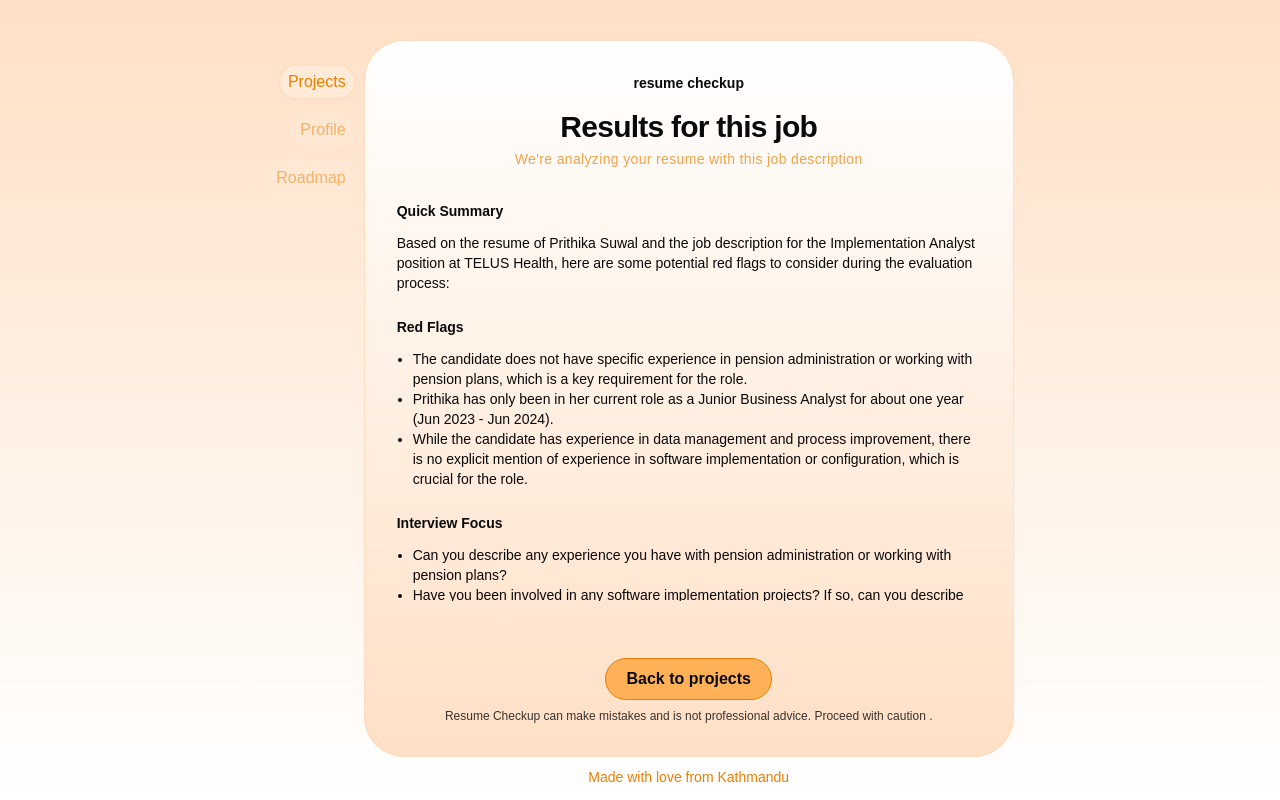
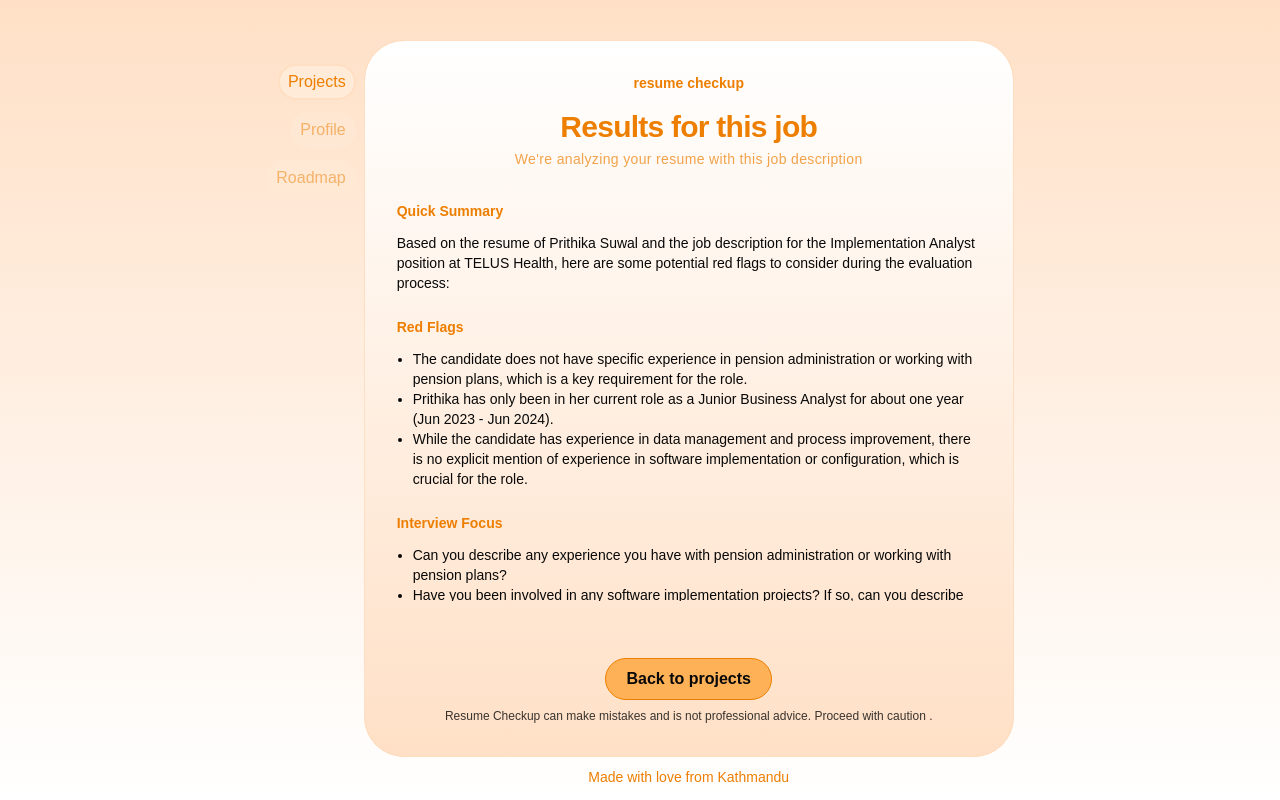
Before and after one commit to dangol-anish/resume-expert, a Next.js app: page /projects/results in a window 1280 px wide. Built offline with nearby package versions, Linux system fonts and the light colour scheme; a web font is replaced by a local one.

Commit message:
fixed: text colors

```diff
--- a/app/globals.css
+++ b/app/globals.css
@@ -85,3 +85,7 @@ body {
   -ms-overflow-style: none;
   scrollbar-width: none;
 }
+
+.result-subheading {
+  color: #ed7e00;
+}
--- a/app/projects/add-resume/page.tsx
+++ b/app/projects/add-resume/page.tsx
@@ -12,7 +12,7 @@ const brygada = Brygada_1918({ subsets: ["latin"] });
 function AddProjects() {
   return (
     <div className="h-full flex flex-col w-full text-primary_color items-center gap-12">
-      <div className="flex flex-col items-center">
+      <div className="flex flex-col items-center ">
         {HeadingItem[1].items.map((item, index) => (
           <div key={index}>
             {item.title && (
--- a/app/projects/page.tsx
+++ b/app/projects/page.tsx
@@ -12,7 +12,7 @@ const brygada = Brygada_1918({ subsets: ["latin"] });
 function Projects() {
   return (
     <div className="h-full flex  flex-col gap-8 items-center text-primary_color">
-      <div className="flex flex-col items-center">
+      <div className="flex flex-col items-center ">
         {HeadingItem[0].items.map((item, index) => (
           <div key={index}>
             {item.title && (
@@ -43,7 +43,7 @@ function Projects() {
               {CardComponent.map((item) => (
                 <div
                   key={item.id}
-                  className="flex flex-col items-center text-a_black"
+                  className="flex flex-col items-center text-a_black hover:bg-[#FFF1EA] p-2 rounded-lg"
                 >
                   <Image src={card} alt="Card" />{" "}
                   <p className="text-sm">{item.job_title}</p>
--- a/app/projects/results/page.tsx
+++ b/app/projects/results/page.tsx
@@ -11,7 +11,7 @@ function Results() {
   return (
     <>
       <div className="flex flex-col gap-8 h-full">
-        <div className="flex flex-col items-center">
+        <div className="flex flex-col items-center text-primary_color">
           {HeadingItem[4].items.map((item, index) => (
             <div key={index}>
               {item.title && (
@@ -38,13 +38,17 @@ function Results() {
         <div className="flex flex-col justify-between h-full">
           <div className="flex flex-col gap-6 max-h-[50vh] overflow-y-auto no-scrollbar">
             <div className="flex gap-3 flex-col">
-              <span className="text-sm font-bold">Quick Summary</span>
+              <span className="text-sm font-bold result-subheading">
+                Quick Summary
+              </span>
               <p className="text-sm text-a_black">
                 {ResultExample.quick_summary}
               </p>
             </div>
             <div className="flex gap-3 flex-col">
-              <span className="text-sm font-bold">Red Flags</span>
+              <span className="text-sm font-bold result-subheading ">
+                Red Flags
+              </span>
               <ul className="text-sm text-a_black">
                 {ResultExample.red_flags.map((flag, index) => (
                   <li className="list-disc ml-4" key={index}>
@@ -54,7 +58,9 @@ function Results() {
               </ul>
             </div>
             <div className="flex gap-3 flex-col">
-              <span className="text-sm font-bold">Interview Focus</span>
+              <span className="text-sm font-bold result-subheading">
+                Interview Focus
+              </span>
               <ul className="text-sm text-a_black">
                 {ResultExample.interview_focus.map((focus, index) => (
                   <li key={index} className="list-disc ml-4">
@@ -64,11 +70,13 @@ function Results() {
               </ul>
             </div>
             <div className="flex gap-3 flex-col">
-              <span className="text-sm font-bold">Quick Tips</span>
+              <span className="text-sm font-bold result-subheading">
+                Quick Tips
+              </span>
               <p className="text-sm text-a_black">{ResultExample.quick_tips}</p>
             </div>
             <div className="flex gap-3 flex-col">
-              <span className="text-sm font-bold">
+              <span className="text-sm font-bold result-subheading">
                 Resume to Job Match Ratio
               </span>
               <p className="text-sm text-a_black">
@@ -76,7 +84,9 @@ function Results() {
               </p>
             </div>
             <div className="flex gap-3 flex-col">
-              <span className="text-sm font-bold">Final Remarks</span>
+              <span className="text-sm font-bold result-subheading">
+                Final Remarks
+              </span>
               <p className="text-sm text-a_black">
                 {ResultExample.final_remarks}
               </p>
--- a/data.ts
+++ b/data.ts
@@ -336,8 +336,8 @@ export const ListComponent: List[] = [
 
 interface ResultExampleProps {
   quick_summary: string;
-  red_flags: string[]; // Specify that this is an array of strings
-  interview_focus: string[]; // Specify that this is an array of strings
+  red_flags: string[];
+  interview_focus: string[];
   quick_tips: string;
   rtj_match_ratio: number;
   final_remarks: string;
```
